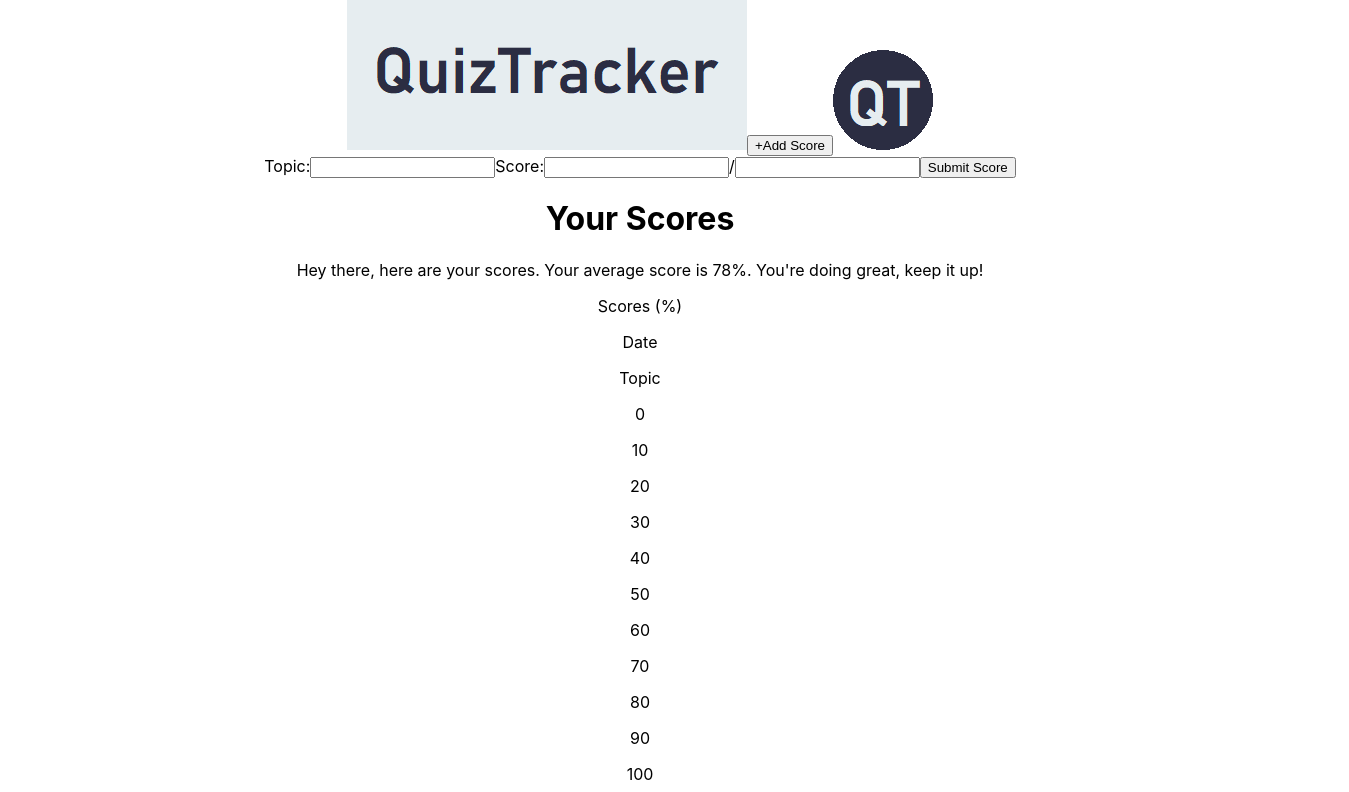
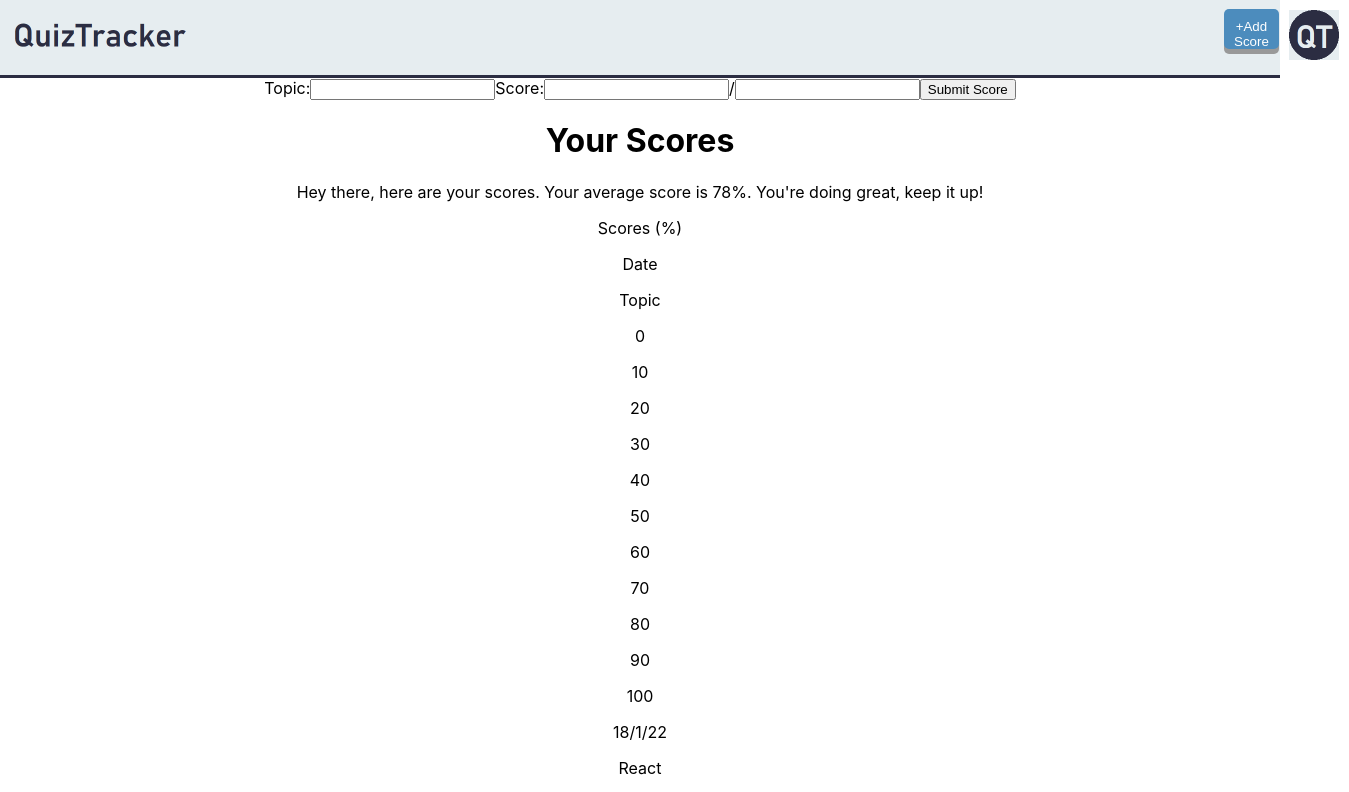
Before and after one commit to SchoolOfCode/national-project-week-team-18, a React (Create React App) app in the folder client/: page / in a window 1280 px wide. Shown: the top 792 px of the page, 1349 px wide, since content can reach past the window. Built offline with nearby package versions, Linux system fonts and the light colour scheme.

Commit message:
NavBar styled

```diff
--- a/client/src/components/Footer/index.js
+++ b/client/src/components/Footer/index.js
@@ -1,3 +1,5 @@
+import "./style.css";
+
 function Footer() {
   return (
     <footer>
--- a/client/src/components/GraphScore/index.js
+++ b/client/src/components/GraphScore/index.js
@@ -1,3 +1,5 @@
+import "./style.css";
+
 function GraphScore({ date, topic, percentageScore }) {
   let divWidth = percentageScore * 0.5;
 
--- a/client/src/components/NavBar/index.js
+++ b/client/src/components/NavBar/index.js
@@ -1,3 +1,4 @@
+import "./style.css";
 import logo from "../../Logo.png";
 import UserIcon from "../../UserIcon.png";
 
@@ -6,13 +7,14 @@ function NavBar() {
     console.log("Add score button pressed");
   }
   return (
-    <div>
-    <img src= {logo} alt = "logo"/>
-    <button onClick={addScore}>+Add Score</button>
-    <img src ={UserIcon} alt ="User Icon" />
+    <div className="navBar">
+      <img src={logo} alt="logo" class="logo" />
+      <button onClick={addScore} class="add-score-button right">
+        +Add Score
+      </button>
+      <img src={UserIcon} alt="User Icon" class="usericon right" />
     </div>
   );
 }
 
-
 export default NavBar;
--- a/client/src/components/NavBar/style.css
+++ b/client/src/components/NavBar/style.css
@@ -0,0 +1,41 @@
+.navBar {
+  display: flex;
+  flex-direction: row;
+  justify-content: space-between;
+  border-bottom: 3px solid #2b2d42;
+  background-color: #e6edf0;
+}
+
+.right {
+  padding: 10px;
+}
+
+.add-score-button {
+  margin-left: 80%;
+  height: 40px;
+  margin-top: 0.7%;
+  background-color: #4c8cbd;
+  color: white;
+  border-radius: 5px;
+  border-style: none;
+  box-shadow: 0 5px #999;
+}
+
+.add-score-button:hover {
+  background-color: #7eb8e4;
+}
+
+.add-score-button:active {
+  box-shadow: 0 1px #999;
+  transform: translateY(4px);
+}
+
+.usericon {
+  width: auto;
+  height: 50px;
+}
+
+.logo {
+  width: auto;
+  height: 75px;
+}
--- a/client/src/components/Scores/index.js
+++ b/client/src/components/Scores/index.js
@@ -1,5 +1,6 @@
 import ScoresHeader from "../ScoresHeader";
 import ScoresTable from "../ScoresTable";
+import "./style.css";
 
 const scoresArr = [
   {
--- a/client/src/components/ScoresHeader/index.js
+++ b/client/src/components/ScoresHeader/index.js
@@ -1,3 +1,5 @@
+import "./style.css";
+
 import { useState, useEffect } from "react";
 
 function ScoresHeader({ scoresArr }) {
--- a/client/src/components/ScoresTable/index.js
+++ b/client/src/components/ScoresTable/index.js
@@ -1,3 +1,4 @@
+import "./style.css";
 import GraphScore from "../GraphScore";
 
 function ScoresTable({ scoresArr }) {
--- a/client/src/components/SubmitForm/index.js
+++ b/client/src/components/SubmitForm/index.js
@@ -1,3 +1,4 @@
+import "./style.css";
 import { useState } from "react";
 
 function SubmitForm() {
```
Also changed, not shown: client/src/UserIcon.png.
